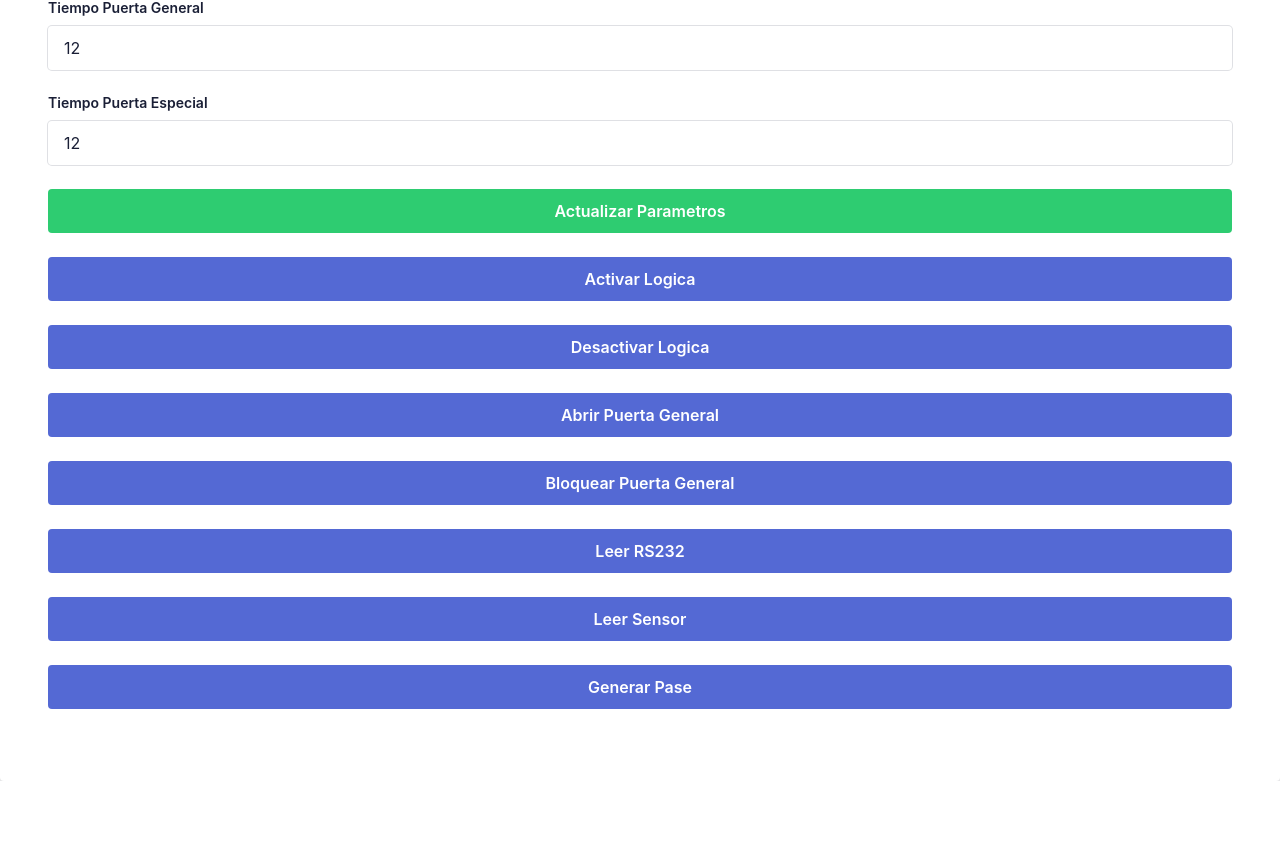
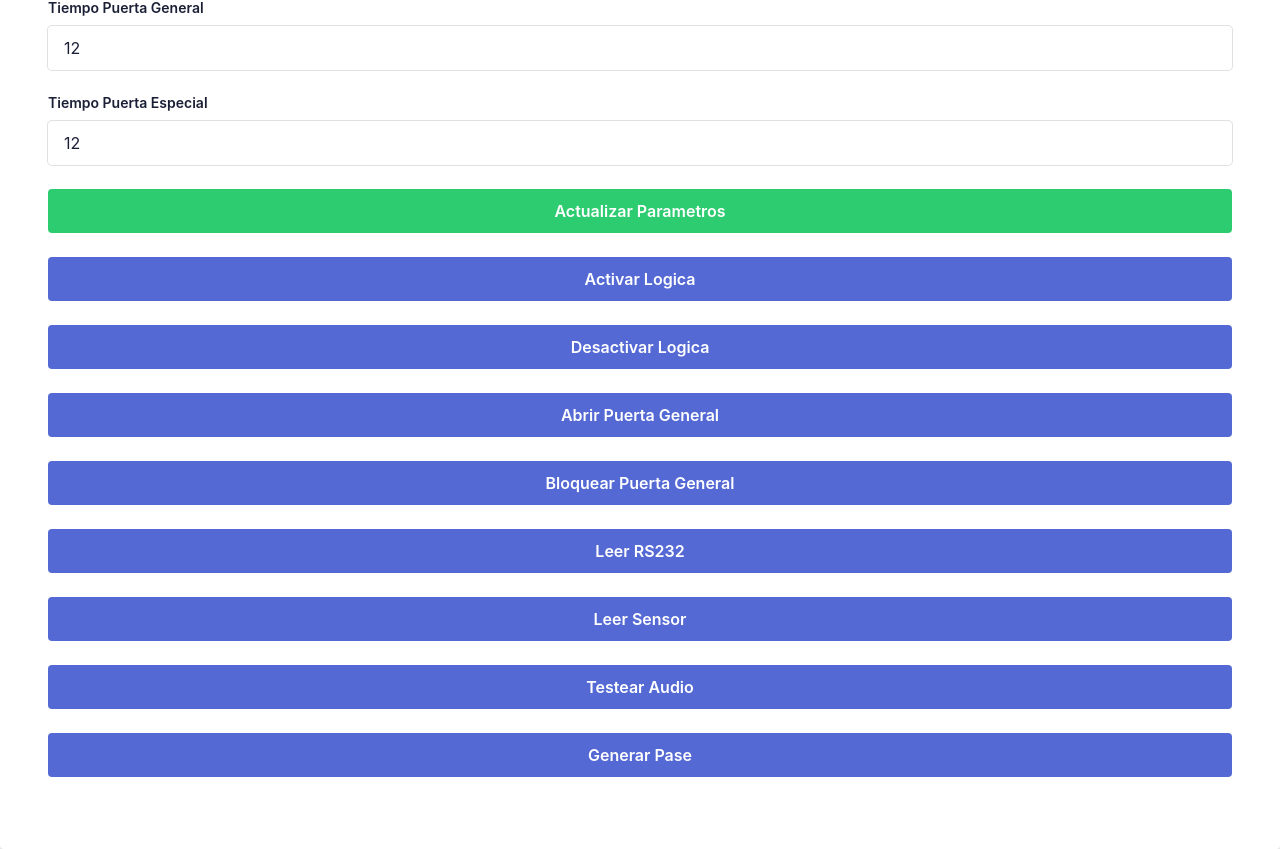
Before and after one commit to ctucl123/api_ctucl_parada, a Flask app: page / in a window 1280 px wide. Shown: the part 116-965 px from the top of the page. Before the commit the page ends 897 px from the top, so only its background shows below. Run offline with Flask 3, Linux system fonts and the light colour scheme.

Commit message:
se agrega lo de probar el audio

```diff
--- a/main.py
+++ b/main.py
@@ -43,6 +43,10 @@ def helloworld():
             manager.timer_puerta_general = num1
             manager.timer_puerta_general = num2
             result = f'tiempos actualizados con exito'
+        elif operation == 'TestAudio':
+
+            result = audio.AdelantePorfavor()
+
 
     return render_template('home.html', result=result)
 
--- a/templates/home.html
+++ b/templates/home.html
@@ -51,6 +51,9 @@
 								<button class="custom-button" type="submit" name="operation" value="ReadSensor" />Leer Sensor</button>
 							</div>
 							<div class=" padding-bottom--24">
+								<button class="custom-button" type="submit" name="operation" value="TestAudio" />Testear Audio</button>
+							</div>
+							<div class=" padding-bottom--24">
 								<button class="custom-button" type="submit" name="operation" value="generatePass" />Generar Pase</button>
 							</div>
 
```
